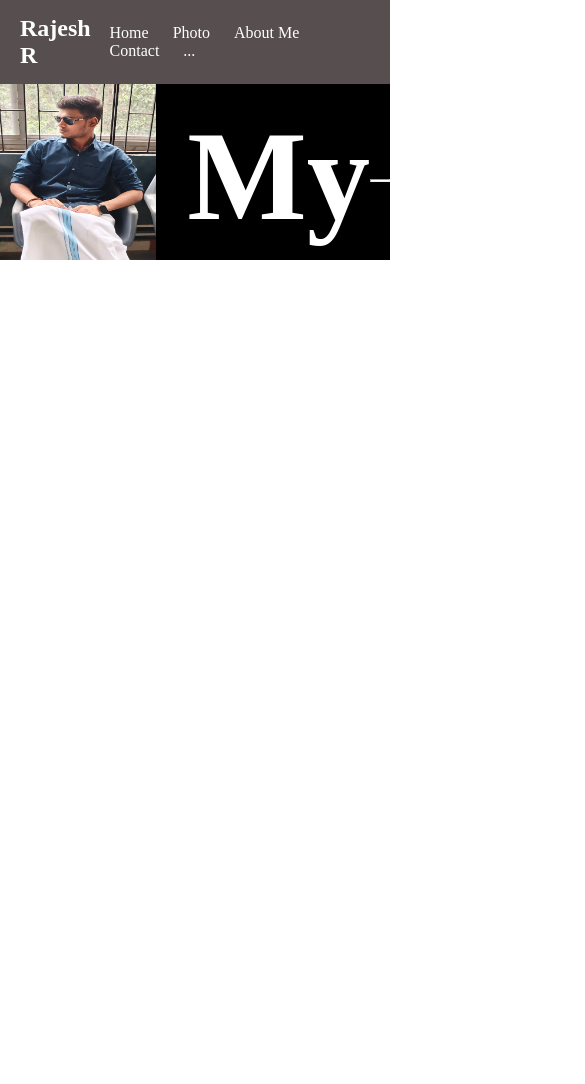
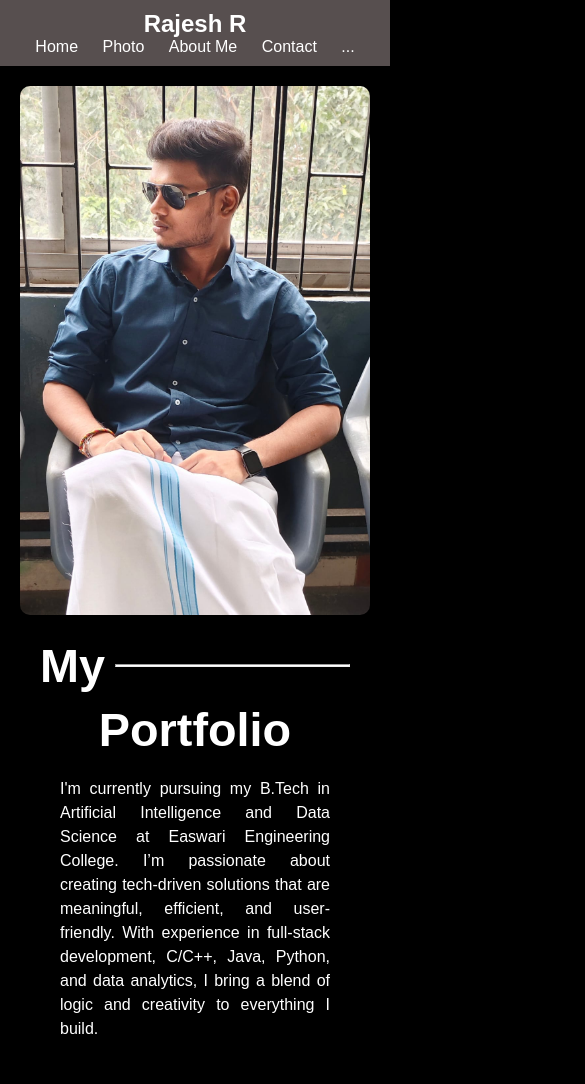
Before and after one commit to rajesh18112006/portfolio, a plain HTML site: page index.html in a window 390 px wide. Shown: the top 1084 px of the page, 585 px wide, since content can reach past the window. Before the commit the page ends 844 px from the top, so only its background shows below. Drawn offline with Linux system fonts and the light colour scheme.

Commit message:
changes made to fit in phone size

```diff
--- a/index.html
+++ b/index.html
@@ -3,7 +3,7 @@
 <head>
   <meta charset="UTF-8" />
   <meta name="viewport" content="width=device-width, initial-scale=1.0"/>
-  <title>Document</title>
+  <title>Portfolio</title>
   <style>
     * {
       margin: 0;
@@ -11,6 +11,12 @@
       box-sizing: border-box;
     }
 
+    body {
+      font-family: Arial, sans-serif;
+      background-color: #000;
+    }
+
+    /* HEADER */
     #header {
       height: 10vh;
       background-color: rgb(87, 79, 79);
@@ -18,6 +24,7 @@
       align-items: center;
       justify-content: space-between;
       padding: 0 20px;
+      flex-wrap: wrap; /* allows wrapping on smaller screens */
     }
 
     #name h2 {
@@ -28,54 +35,90 @@
       color: white;
       text-decoration: none;
       margin: 10px;
+      font-size: 1rem;
     }
-    #left
-    {
-        height: 45vw;
-        width:40%;
-    }
-    #right
-    {
-        width:60%;
-        height: 45vw;
-        background-color: black;
-    }
-    #main
-    {
-        display: flex;
-        justify-content: space-between;
-    }
-    #name1
-    {
-      color: white;
-      margin-left: 8vw;
-      font-size:15vh;
-    }
-    #my
-    {
-      color: white;
-      margin-left: 8vw;
-      margin-top: 5vw;
-      font-size:15vh;
-    }
-    #line
-    {
+
+    /* MAIN LAYOUT */
+    #main {
       display: flex;
       justify-content: space-between;
+      flex-wrap: wrap; /* ensures stacking on small screens */
+      padding: 20px;
+    }
+
+    #left {
+      flex: 1 1 300px; /* flexible but minimum width 300px */
+      max-width: 40%;
+    }
+
+    #left img {
+      width: 100%;
+      height: auto;
+      border-radius: 10px;
+    }
+
+    #right {
+      flex: 1 1 300px;
+      max-width: 60%;
+      padding: 20px;
+      background-color: black;
+      color: white;
+    }
+
+    #line {
+      display: flex;
       align-items: center;
+      gap: 10px;
     }
-    hr{
-      width: 100vw;
+
+    #my {
+      font-size: 8vw; /* scales with screen */
+      margin: 0;
+    }
+
+    #name1 {
+      font-size: 8vw;
+      margin: 10px 0;
+    }
+
+    hr {
+      flex: 1;
       height: 3px;
       background-color: white;
-      margin-top: 7vw;
     }
-    p{
-      color: white;
-      margin-left: 8vw;
-      margin-top: 5vw;
-      margin-right: 2vw ;
 
+    p {
+      font-size: 1rem;
+      line-height: 1.5;
+      margin-top: 20px;
+    }
+
+    /* RESPONSIVE DESIGN */
+    @media (max-width: 768px) {
+      #header {
+        flex-direction: column;
+        height: auto;
+        padding: 10px;
+      }
+
+      #main {
+        flex-direction: column;
+        align-items: center;
+      }
+
+      #left, #right {
+        max-width: 100%;
+      }
+
+      #my, #name1 {
+        font-size: 12vw; /* larger but fits on mobile */
+        text-align: center;
+      }
+
+      p {
+        margin: 20px;
+        text-align: justify;
+      }
     }
   </style>
 </head>
@@ -85,17 +128,17 @@
       <h2>Rajesh R</h2>
     </div>
     <div id="link">
-      <a href="">Home</a>
-      <a href="">Photo</a>
-      <a href="">About Me</a>
-      <a href="">Contact</a>
-      <a href="">...</a>
+      <a href="#">Home</a>
+      <a href="#">Photo</a>
+      <a href="#">About Me</a>
+      <a href="#">Contact</a>
+      <a href="#">...</a>
     </div>
   </div>
 
   <div id="main">
     <div id="left">
-        <img src="photo.jpeg" alt="port" style="width: 100%; height: 100%;"/>
+        <img src="photo.jpeg" alt="port"/>
     </div>
     <div id="right">
       <div id="line">
```
